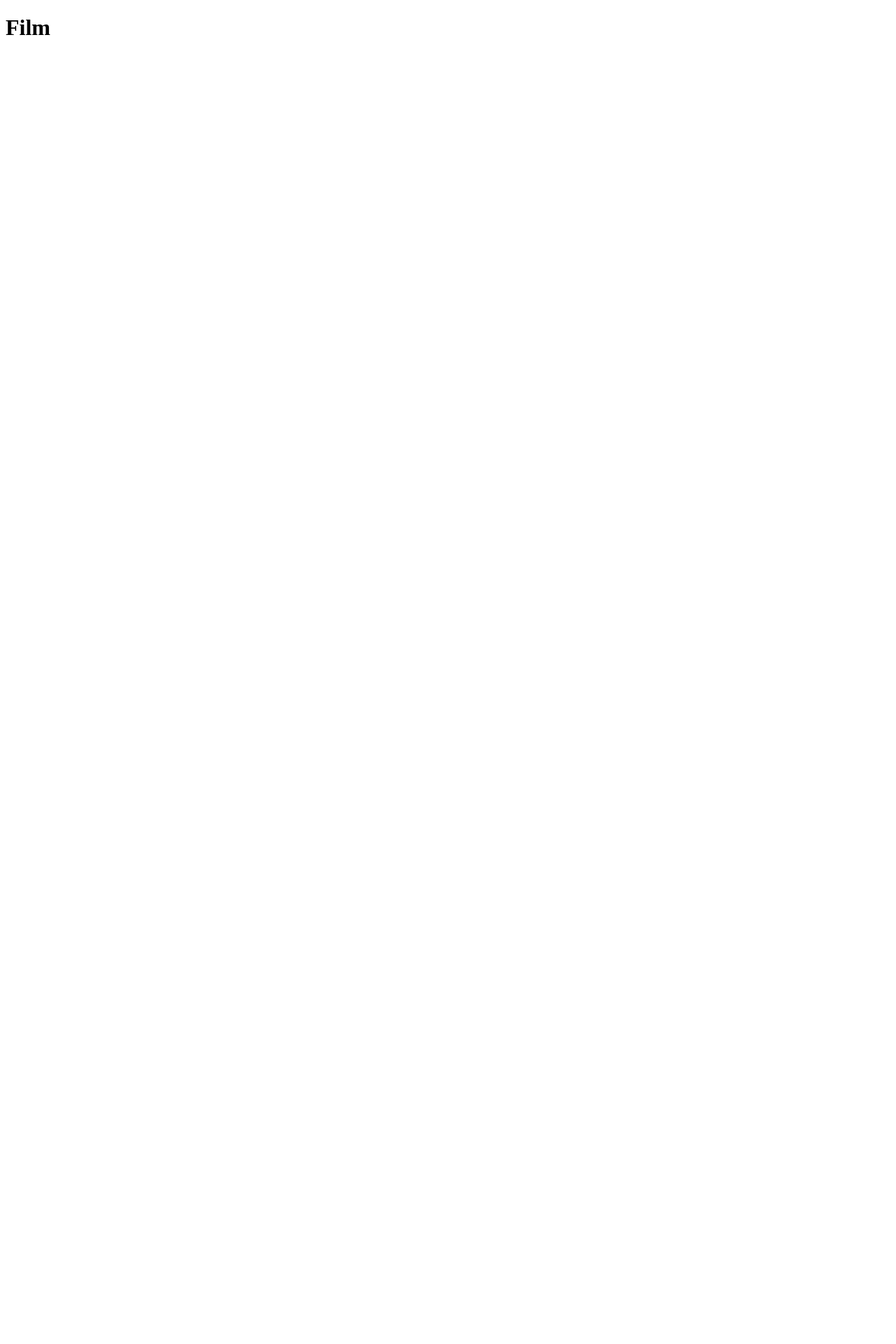
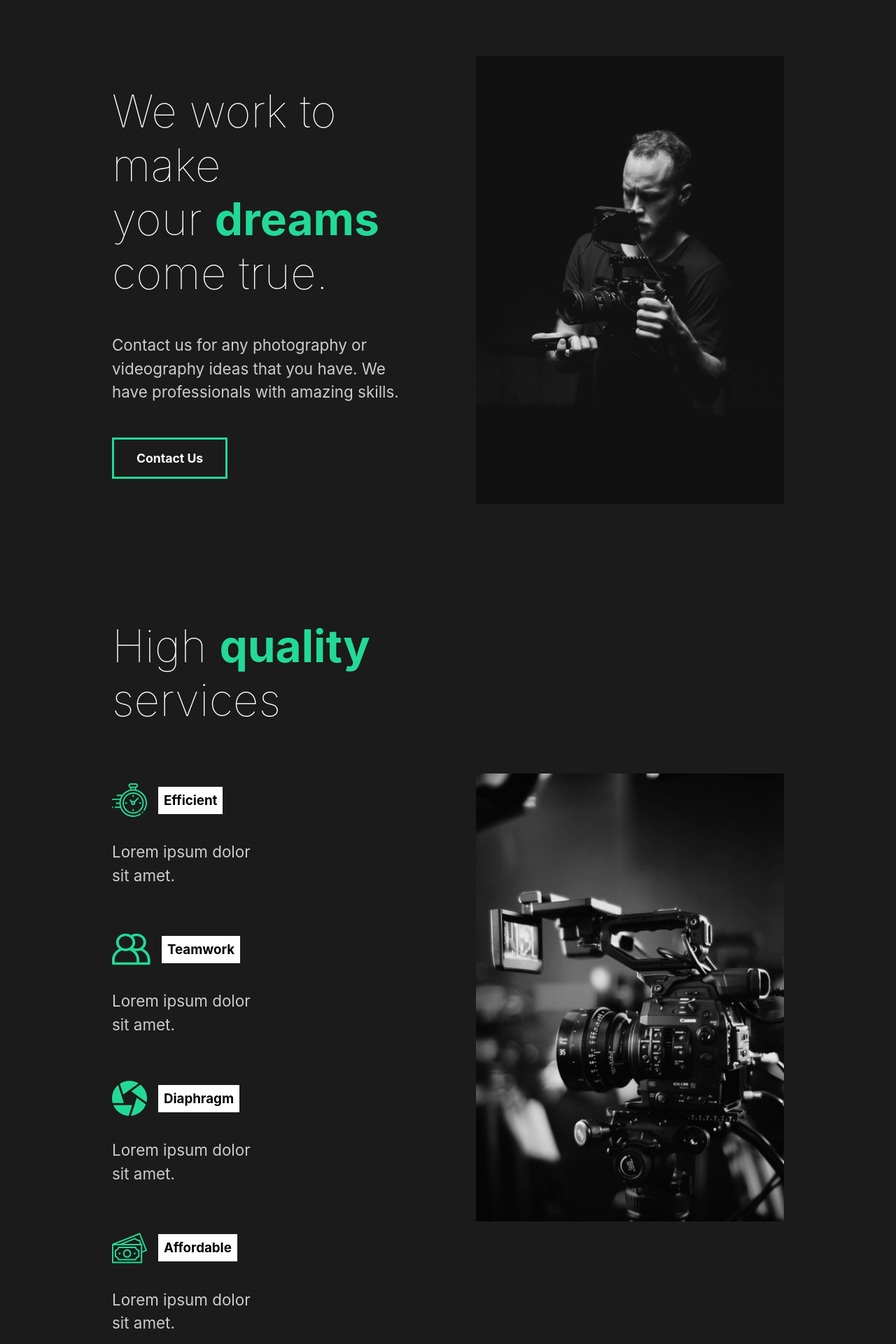
Before and after one commit to nelodev/movies-portfolio, a React (Create React App) app: page / in a window 1280 px wide. Shown: the top 1920 px of the page at 70% size. Before the commit the page ends 800 px from the top, so only its background shows below. Built offline with nearby package versions, Linux system fonts and the light colour scheme.

Commit message:
Created About Page

```diff
--- a/public/index.html
+++ b/public/index.html
@@ -1,14 +1,14 @@
 <!DOCTYPE html>
 <html lang="en">
+
 <head>
   <meta charset="utf-8" />
   <link rel="icon" href="%PUBLIC_URL%/favicon.ico" />
   <meta name="viewport" content="width=device-width, initial-scale=1" />
   <meta name="theme-color" content="#000000" />
-    <meta
-      name="description"
-      content="Web site created using create-react-app"
-    />
+  <meta name="description" content="Web site created using create-react-app" />
+  <link rel="preconnect" href="https://fonts.gstatic.com">
+  <link href="https://fonts.googleapis.com/css2?family=Lobster&display=swap" rel="stylesheet">
   <link rel="apple-touch-icon" href="%PUBLIC_URL%/logo192.png" />
   <!--
       manifest.json provides metadata used when your web app is installed on a
@@ -26,6 +26,7 @@
     -->
   <title>React App</title>
 </head>
+
 <body>
   <noscript>You need to enable JavaScript to run this app.</noscript>
   <div id="root"></div>
@@ -40,4 +41,5 @@
       To create a production bundle, use `npm run build` or `yarn build`.
     -->
 </body>
+
 </html>
--- a/src/App.js
+++ b/src/App.js
@@ -1,7 +1,11 @@
+import AboutUs from "./pages/AboutUs";
+import GlobalStyle from "./components/GlobalStyle";
+
 function App() {
   return (
     <div className="App">
-      <h1>Film</h1>
+      <GlobalStyle />
+      <AboutUs />
     </div>
   );
 }
--- /dev/null
+++ b/src/components/AboutSection.js
@@ -0,0 +1,40 @@
+import styled from "styled-components";
+import {
+  AboutContainer,
+  DescriptionContainer,
+  ImageContainer,
+  Hide,
+} from "../styles";
+import home1 from "../img/home1.png";
+
+const AboutSection = () => {
+  return (
+    <AboutContainer>
+      <DescriptionContainer>
+        <div className="title">
+          <Hide>
+            <h2>We work to make</h2>
+          </Hide>
+          <Hide>
+            <h2>
+              your <span>dreams</span>
+            </h2>
+          </Hide>
+          <Hide>
+            <h2>come true.</h2>
+          </Hide>
+        </div>
+        <p>
+          Contact us for any photography or videography ideas that you have. We
+          have professionals with amazing skills.
+        </p>
+        <button>Contact Us</button>
+      </DescriptionContainer>
+      <ImageContainer className="image">
+        <img src={home1} alt="Guy with a camera" />
+      </ImageContainer>
+    </AboutContainer>
+  );
+};
+
+export default AboutSection;
--- /dev/null
+++ b/src/components/FaqSection.js
@@ -0,0 +1,81 @@
+import styled from "styled-components";
+import { AboutContainer } from "../styles";
+
+const FAQContainer = styled(AboutContainer)`
+  display: block;
+  span {
+    display: block;
+  }
+  h2 {
+    padding-bottom: 2rem;
+    font-weight: lighter;
+  }
+  .faq-line {
+    background-color: #cccccc;
+    height: 0.2rem;
+    margin: 2rem 0rem;
+    width: 100%;
+  }
+  .question {
+    padding: 3rem 0rem;
+    cursor: pointer;
+  }
+  .answer {
+    padding: 2rem 0rem;
+    p {
+      padding: 1rem 0rem;
+    }
+  }
+`;
+
+const FaqSection = () => {
+  return (
+    <FAQContainer>
+      <h2>
+        Any Questions? <span>FAQ</span>
+      </h2>
+      <div className="question">
+        <h4>How Do I Start?</h4>
+        <div className="answer">
+          <p>
+            Lorem ipsum dolor sit amet. Lorem ipsum dolor sit amet consectetur,
+            adipisicing elit. Accusantium, recusandae?
+          </p>
+        </div>
+        <div className="faq-line"></div>
+      </div>
+      <div className="question">
+        <h4>Daily Schedule</h4>
+        <div className="answer">
+          <p>
+            Lorem ipsum dolor sit amet. Lorem ipsum dolor sit amet consectetur,
+            adipisicing elit. Accusantium, recusandae?
+          </p>
+        </div>
+        <div className="faq-line"></div>
+      </div>
+      <div className="question">
+        <h4>Different Payment Methods</h4>
+        <div className="answer">
+          <p>
+            Lorem ipsum dolor sit amet. Lorem ipsum dolor sit amet consectetur,
+            adipisicing elit. Accusantium, recusandae?
+          </p>
+        </div>
+        <div className="faq-line"></div>
+      </div>
+      <div className="question">
+        <h4>What products do you offer?</h4>
+        <div className="answer">
+          <p>
+            Lorem ipsum dolor sit amet. Lorem ipsum dolor sit amet consectetur,
+            adipisicing elit. Accusantium, recusandae?
+          </p>
+        </div>
+        <div className="faq-line"></div>
+      </div>
+    </FAQContainer>
+  );
+};
+
+export default FaqSection;
--- /dev/null
+++ b/src/components/GlobalStyle.js
@@ -0,0 +1,63 @@
+import { createGlobalStyle } from "styled-components";
+
+const GlobalStyle = createGlobalStyle`
+  *{
+    margin: 0;
+    padding: 0;
+    box-sizing: border-box;
+    &::selection{
+      background-color: #23d997;
+      color: black;
+    }
+  }
+
+  body{
+    background: #1b1b1b;
+    font-family: 'Inter', sans-serif;
+  }
+
+  button{
+    font-weight: bold;
+    font-size: 1.1rem;
+    cursor: pointer;
+    padding: 1rem 2rem;
+    border: 3px solid #23d997;
+    background: transparent;
+    color: white;
+    transition: all 0.5s ease;
+    font-family: 'Inter', sans-serif;
+    &:hover{
+      background-color: #23d997;
+      color: white;
+    }
+  }
+  h2{
+      font-weight: lighter;
+      font-size: 4rem;
+    }
+  h3{
+      color: white;
+  }
+  h4{
+    font-weight: bold;
+    font-size: 2rem;
+  }
+  span{
+    font-weight: bold;
+    color: #23d997;
+    &::selection{
+      color: white;
+    }
+  }
+  a{
+    font-size: 1.1rem;
+  }
+  p{
+    padding: 3rem 0rem;
+    color: #ccc;
+    font-size: 1.4rem;
+    line-height: 150%;
+  }
+`;
+
+export default GlobalStyle;
--- /dev/null
+++ b/src/components/ServicesSection.js
@@ -0,0 +1,87 @@
+import styled from "styled-components";
+import {
+  AboutContainer,
+  DescriptionContainer,
+  ImageContainer,
+} from "../styles";
+import clock from "../img/clock.svg";
+import diaphragm from "../img/diaphragm.svg";
+import money from "../img/money.svg";
+import teamwork from "../img/teamwork.svg";
+import home2 from "../img/home2.png";
+
+const ServicesContainer = styled(AboutContainer)`
+  h2 {
+    padding-bottom: 5rem;
+  }
+  p {
+    width: 70%;
+    padding: 2rem 0rem 4rem 0rem;
+  }
+`;
+
+const CardsContainer = styled.div`
+  display: flex;
+  flex-wrap: wrap;
+`;
+
+const Card = styled.div`
+  flex-basis: 20rem;
+  .icon {
+    display: flex;
+    align-items: center;
+    h3{
+      margin-left: 1rem;
+      background-color: white;
+      color: black;
+      padding: 0.5rem;
+    }
+  }
+`;
+
+const ServicesSection = () => {
+  return (
+    <ServicesContainer>
+      <DescriptionContainer className="description">
+        <h2>
+          High <span>quality</span> services
+        </h2>
+        <CardsContainer>
+          <Card>
+            <div className="icon">
+              <img src={clock} alt="Clock" />
+              <h3>Efficient</h3>
+            </div>
+            <p>Lorem ipsum dolor sit amet.</p>
+          </Card>
+          <Card>
+            <div className="icon">
+              <img src={teamwork} alt="Clock" />
+              <h3>Teamwork</h3>
+            </div>
+            <p>Lorem ipsum dolor sit amet.</p>
+          </Card>
+          <Card>
+            <div className="icon">
+              <img src={diaphragm} alt="Clock" />
+              <h3>Diaphragm</h3>
+            </div>
+            <p>Lorem ipsum dolor sit amet.</p>
+          </Card>
+          <Card>
+            <div className="icon">
+              <img src={money} alt="Clock" />
+              <h3>Affordable</h3>
+            </div>
+            <p>Lorem ipsum dolor sit amet.</p>
+          </Card>
+        </CardsContainer>
+      </DescriptionContainer>
+      <ImageContainer className="image">
+        <img src={home2} alt="Camera image" />
+      </ImageContainer>
+    </ServicesContainer>
+  );
+};
+
+export default ServicesSection;
--- /dev/null
+++ b/src/pages/AboutUs.js
@@ -0,0 +1,15 @@
+import AboutSection from "../components/AboutSection";
+import FaqSection from "../components/FaqSection";
+import ServicesSection from "../components/ServicesSection";
+
+const AboutUs = () => {
+  return (
+    <>
+      <AboutSection />
+      <ServicesSection />
+      <FaqSection />
+    </>
+  );
+};
+
+export default AboutUs;
--- /dev/null
+++ b/src/styles.js
@@ -0,0 +1,32 @@
+import styled from "styled-components";
+
+export const AboutContainer = styled.div`
+  min-height: 90vh;
+  display: flex;
+  align-items: center;
+  justify-content: space-between;
+  padding: 5rem 10rem;
+  color: white;
+`;
+
+export const DescriptionContainer = styled.div`
+  flex: 1;
+  padding-right: 5rem;
+  h2 {
+    font-weight: lighter;
+  }
+`;
+
+export const ImageContainer = styled.div`
+  flex: 1;
+  overflow: hidden;
+  img {
+    width: 100%;
+    height: 80vh;
+    object-fit: cover;
+  }
+`;
+
+export const Hide = styled.div`
+  overflow: hidden;
+`;
```
Lines whose indentation alone changed are shown as unchanged.
